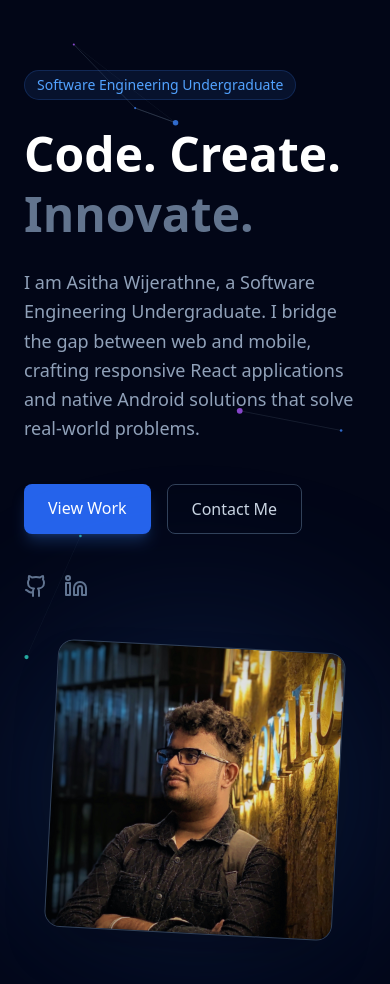
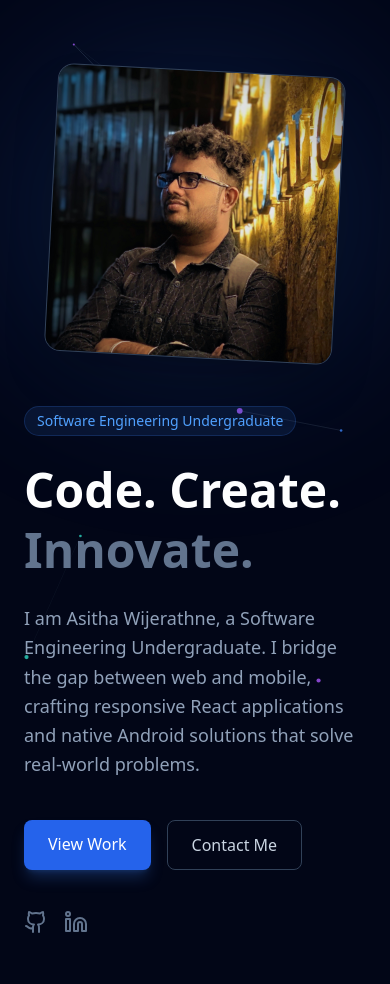
Before and after one commit to AsithaWijerathne/About-me, a React (Vite) app: page / in a window 390 px wide. Shown: the part 123-1107 px from the top of the page. Built offline with nearby package versions, Linux system fonts and the light colour scheme; no server answers; the database is empty.

Commit message:
mobileView

```diff
--- a/src/App.jsx
+++ b/src/App.jsx
@@ -259,7 +259,8 @@ const App = () => {
           id="home"
           className="grid md:grid-cols-2 gap-12 items-center min-h-[60vh]"
         >
-          <div className="space-y-6">
+          {/* TEXT AREA: order-2 (bottom) on mobile, md:order-1 (left side) on desktop */}
+          <div className="space-y-6 order-2 md:order-1">
             <div className="inline-block px-3 py-1 rounded-full bg-blue-500/10 text-blue-400 text-sm font-medium border border-blue-500/20">
               Software Engineering Undergraduate
             </div>
@@ -308,7 +309,8 @@ const App = () => {
             </div>
           </div>
 
-          <div className="relative group flex justify-center md:justify-end">
+          {/* IMAGE AREA: order-1 (top) on mobile, md:order-2 (right side) on desktop */}
+          <div className="relative group flex justify-center md:justify-end order-1 md:order-2">
             <div className="absolute inset-0 bg-blue-500 blur-[100px] opacity-20 rounded-full"></div>
             <div className="relative w-72 h-72 md:w-96 md:h-96 bg-slate-800 rounded-2xl border border-slate-700 overflow-hidden shadow-2xl rotate-3 group-hover:rotate-0 transition-all duration-500">
               <div className="w-full h-full flex items-center justify-center bg-slate-900">
```
